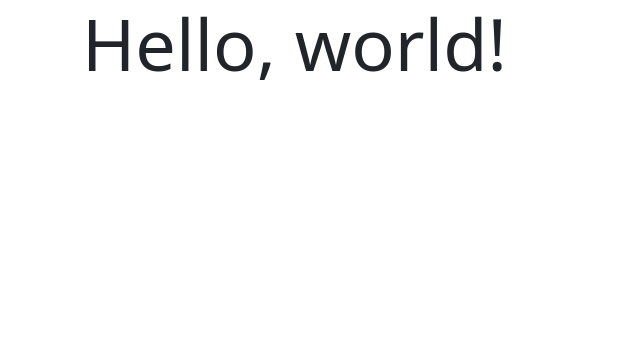
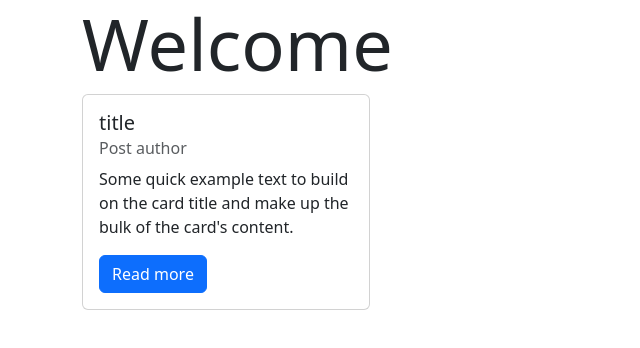
Before and after one commit to Tanastris/24_js_CRUD_Post, a plain HTML site: page index.html in a window 1280 px wide. Shown: the whole page, without its empty margins (0-640 px from the left). Drawn offline with nearby package versions, Linux system fonts and the light colour scheme.

Commit message:
single post html, js start

```diff
--- a/index.html
+++ b/index.html
@@ -19,10 +19,29 @@
       defer
     ></script>
     <script src="js/main.js" defer></script>
+    <link rel="stylesheet" href="main.css" />
   </head>
   <body>
     <div class="container">
-      <h1 class="display-2">Hello, world!</h1>
+      <h1 class="display-2">Welcome</h1>
+
+      <ul class="unlisted" id="postList">
+        <li>
+          <div class="card" style="width: 18rem">
+            <div class="card-body">
+              <h5 class="card-title">title</h5>
+              <h6 class="card-subtitle mb-2 text-body-secondary">
+                Post author
+              </h6>
+              <p class="card-text">
+                Some quick example text to build on the card title and make up
+                the bulk of the card's content.
+              </p>
+              <a href="#" class="btn btn-primary card-link">Read more</a>
+            </div>
+          </div>
+        </li>
+      </ul>
     </div>
   </body>
 </html>
--- a/js/main.js
+++ b/js/main.js
@@ -1,2 +1,9 @@
 "use strict";
 console.log("main.js file was loaded");
+
+const baseUrl = "http://localhost:5000";
+const postsuRL = `${baseUrl}/posts`;
+
+// sukurti funkcija kuri parsiuncia ir iskonsolina visus postus
+
+// sugeneruoti postus HTMLe i ID postList
--- /dev/null
+++ b/main.css
@@ -0,0 +1,4 @@
+.unlisted {
+  list-style: none;
+  padding-left: 0;
+}
```
